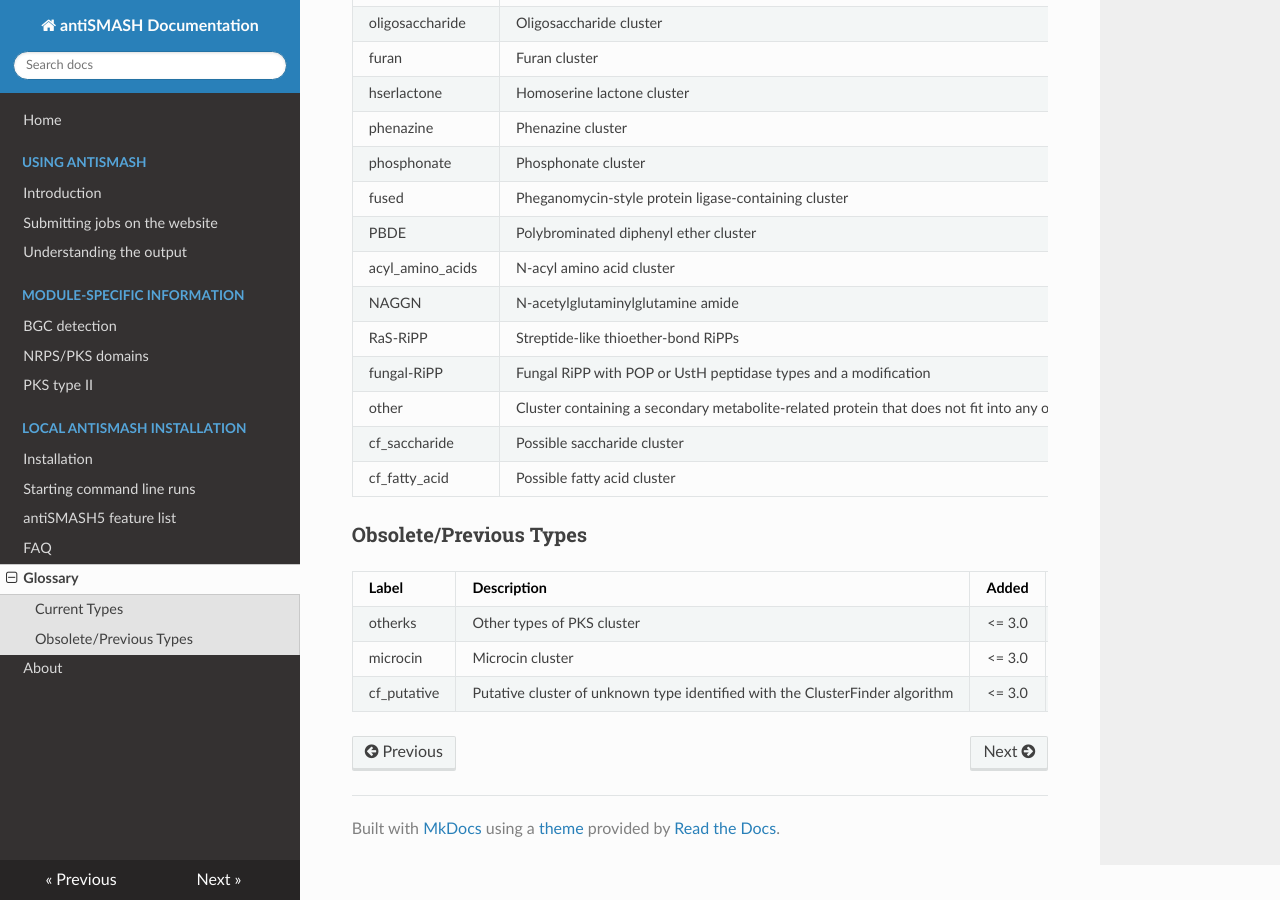
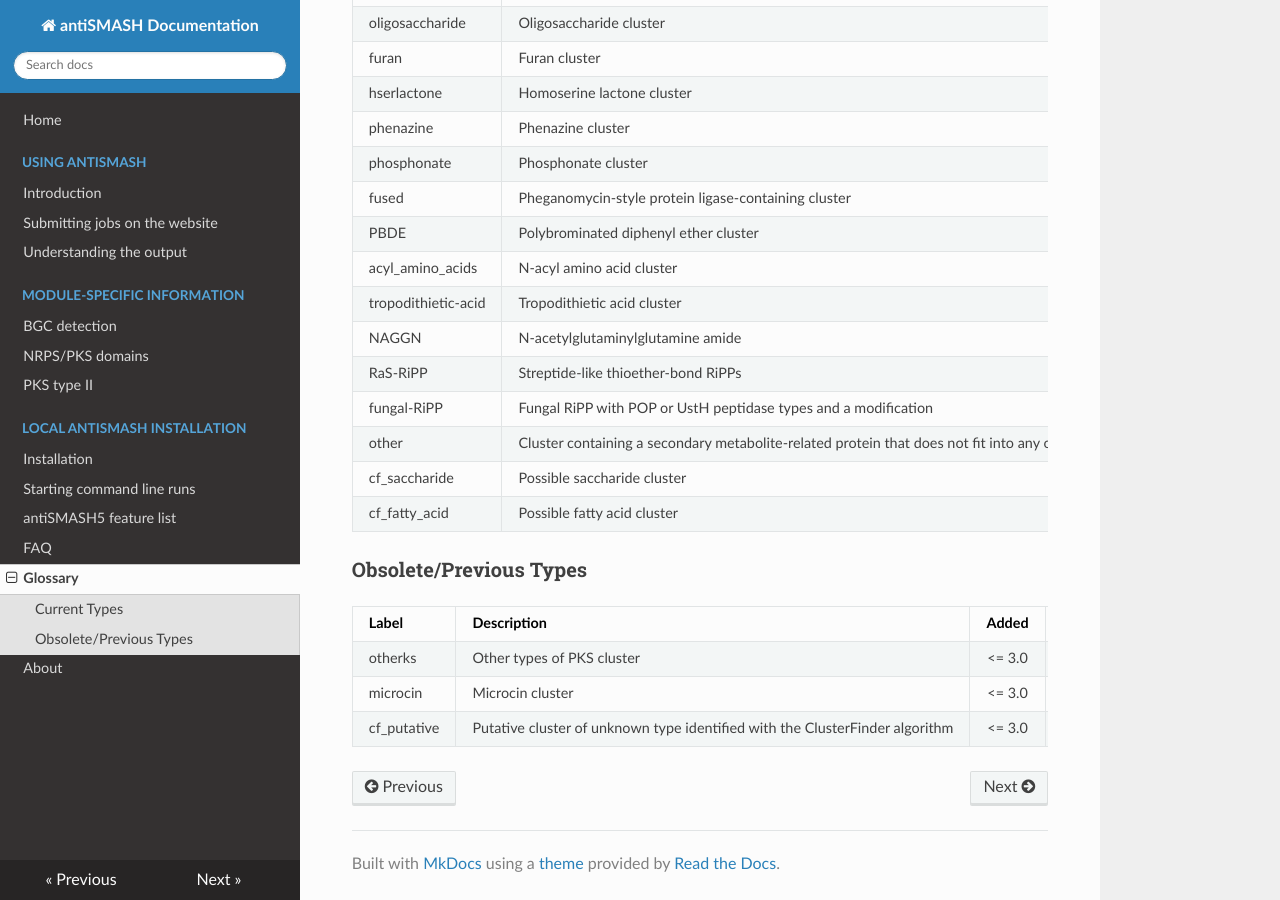
Before and after one commit to antismash/documentation, an MkDocs documentation site: the page built from docs/glossary.md, in a window 1280 px wide and 900 px high, scrolled down 1781 px. Built offline with MkDocs 1.6.1, drawn with Linux system fonts in a browser that asks for light colours; nearby versions of some CDN libraries.

Commit message:
glossary: Add entry for tropodithietric acid clusters
Signed-off-by: Kai Blin <kblin@biosustain.dtu.dk>

```diff
--- a/docs/glossary.md
+++ b/docs/glossary.md
@@ -57,6 +57,7 @@ types can be found below:
 |<span id="fused">fused</span>|Pheganomycin-style protein ligase-containing cluster|4.0|4.0|
 |<span id="pbde">PBDE</span>|Polybrominated diphenyl ether cluster|4.1|4.1|
 |<span id="acyl_amino_acids">acyl_amino_acids</span>|N-acyl amino acid cluster|4.0|4.1|
+|<span id="tropodithietic-acid">tropodithietic-acid</span>|Tropodithietic acid cluster|5.0|5.0|
 |<span id="naggn">NAGGN</span>|N-acetylglutaminylglutamine amide|5.0|5.0|
 |<span id="RaS-RiPP">RaS-RiPP</span>|Streptide-like thioether-bond RiPPs|5.0|5.0|
 |<span id="fungal-RiPP">fungal-RiPP</span>|Fungal RiPP with POP or UstH peptidase types and a modification|5.0|5.0|
```
